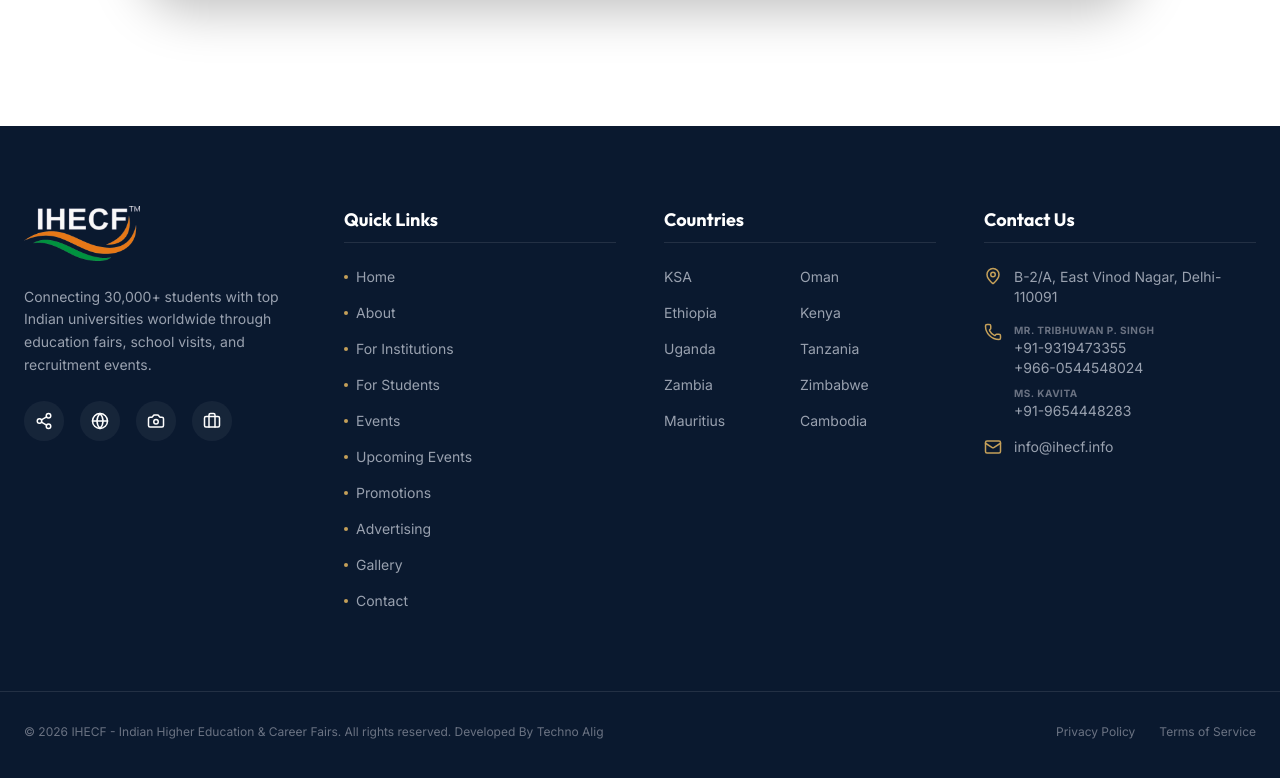
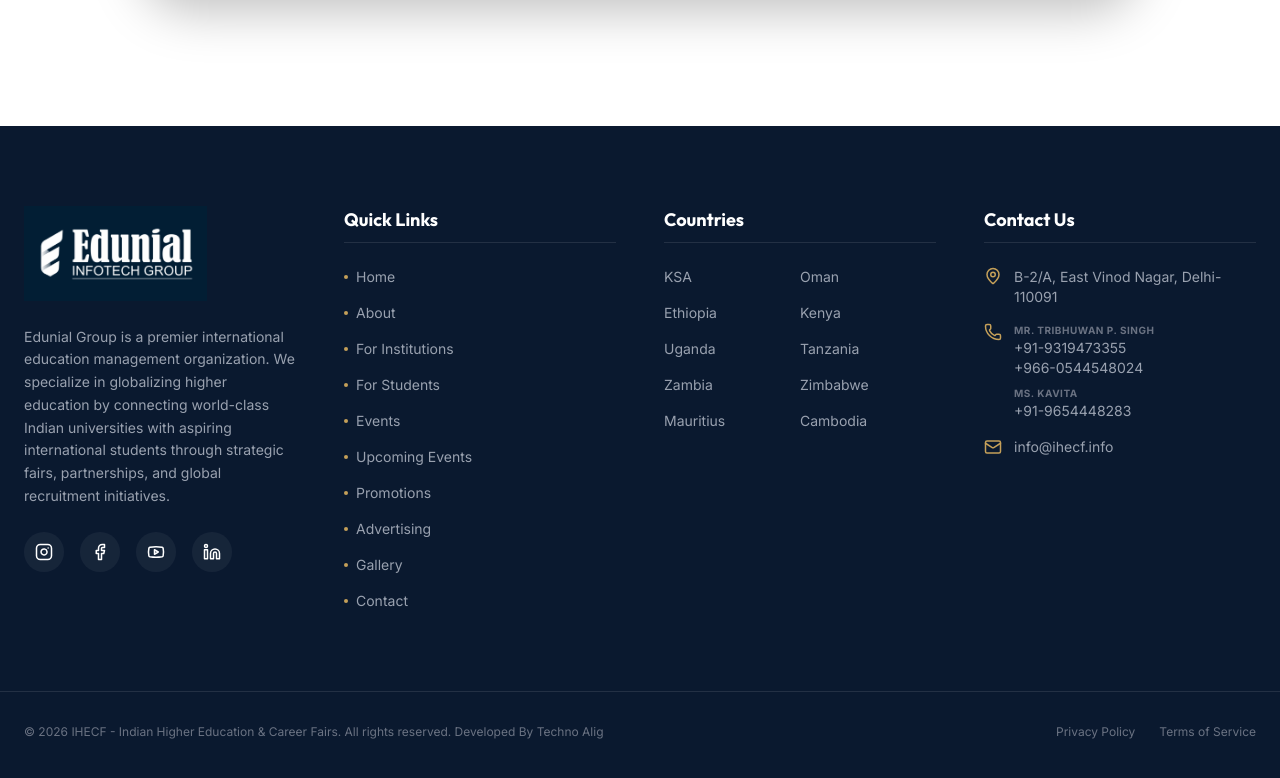
Before and after one commit to samadaktu/ihecf, a React (Vite) app: page /advertising-sponsorship in a window 1280 px wide. Shown: the part 3446-4224 px from the top of the page. Built offline with nearby package versions, Linux system fonts and the light colour scheme.

Commit message:
feat: update footer logo size and link, fix social media icons with inline SVGs, and update region card images

```diff
--- a/src/components/Footer.jsx
+++ b/src/components/Footer.jsx
@@ -1,6 +1,6 @@
 import { Link } from 'react-router-dom';
 import { countries } from '../utils/data';
-import { Share2, Globe, Camera, Briefcase, Mail, Phone, MapPin } from 'lucide-react';
+import { Mail, Phone, MapPin } from 'lucide-react';
 
 const Footer = () => {
   return (
@@ -8,17 +8,25 @@ const Footer = () => {
       <div className="max-w-7xl mx-auto px-6 grid grid-cols-1 md:grid-cols-2 lg:grid-cols-4 gap-12">
         {/* Company Info */}
         <div className="space-y-6">
-          <Link to="/" onClick={() => window.scrollTo(0, 0)} className="flex items-center gap-3 hover:opacity-80 transition-opacity">
-            <img src="/logo.png" alt="IHECF Logo" className="h-12 md:h-14 w-auto object-contain" />
-          </Link>
+          <a href="https://ihecf.info" className="flex items-center gap-3 hover:opacity-80 transition-opacity">
+            <img src="/logo-edunial-group.jpeg" alt="Edunial Group Logo" className="h-20 md:h-24 w-auto object-contain" />
+          </a>
           <p className="text-gray-400 text-sm leading-relaxed">
-            Connecting 30,000+ students with top Indian universities worldwide through education fairs, school visits, and recruitment events.
+            Edunial Group is a premier international education management organization. We specialize in globalizing higher education by connecting world-class Indian universities with aspiring international students through strategic fairs, partnerships, and global recruitment initiatives.
           </p>
           <div className="flex gap-4">
-            <a href="#" className="w-10 h-10 rounded-full bg-white/5 flex items-center justify-center hover:bg-secondary transition-colors"><Share2 size={18} /></a>
-            <a href="#" className="w-10 h-10 rounded-full bg-white/5 flex items-center justify-center hover:bg-secondary transition-colors"><Globe size={18} /></a>
-            <a href="#" className="w-10 h-10 rounded-full bg-white/5 flex items-center justify-center hover:bg-secondary transition-colors"><Camera size={18} /></a>
-            <a href="#" className="w-10 h-10 rounded-full bg-white/5 flex items-center justify-center hover:bg-secondary transition-colors"><Briefcase size={18} /></a>
+            <a href="#" className="w-10 h-10 rounded-full bg-white/5 flex items-center justify-center hover:bg-secondary transition-colors">
+              <svg xmlns="http://www.w3.org/2000/svg" width="18" height="18" viewBox="0 0 24 24" fill="none" stroke="currentColor" strokeWidth="2" strokeLinecap="round" strokeLinejoin="round"><rect width="20" height="20" x="2" y="2" rx="5" ry="5"/><path d="M16 11.37A4 4 0 1 1 12.63 8 4 4 0 0 1 16 11.37z"/><line x1="17.5" x2="17.51" y1="6.5" y2="6.5"/></svg>
+            </a>
+            <a href="#" className="w-10 h-10 rounded-full bg-white/5 flex items-center justify-center hover:bg-secondary transition-colors">
+              <svg xmlns="http://www.w3.org/2000/svg" width="18" height="18" viewBox="0 0 24 24" fill="none" stroke="currentColor" strokeWidth="2" strokeLinecap="round" strokeLinejoin="round"><path d="M18 2h-3a5 5 0 0 0-5 5v3H7v4h3v8h4v-8h3l1-4h-4V7a1 1 0 0 1 1-1h3z"/></svg>
+            </a>
+            <a href="#" className="w-10 h-10 rounded-full bg-white/5 flex items-center justify-center hover:bg-secondary transition-colors">
+              <svg xmlns="http://www.w3.org/2000/svg" width="18" height="18" viewBox="0 0 24 24" fill="none" stroke="currentColor" strokeWidth="2" strokeLinecap="round" strokeLinejoin="round"><path d="M2.5 17a24.12 24.12 0 0 1 0-10 2 2 0 0 1 1.4-1.4 49.56 49.56 0 0 1 16.2 0A2 2 0 0 1 21.5 7a24.12 24.12 0 0 1 0 10 2 2 0 0 1-1.4 1.4 49.55 49.55 0 0 1-16.2 0A2 2 0 0 1 2.5 17z"/><path d="m10 15 5-3-5-3z"/></svg>
+            </a>
+            <a href="#" className="w-10 h-10 rounded-full bg-white/5 flex items-center justify-center hover:bg-secondary transition-colors">
+              <svg xmlns="http://www.w3.org/2000/svg" width="18" height="18" viewBox="0 0 24 24" fill="none" stroke="currentColor" strokeWidth="2" strokeLinecap="round" strokeLinejoin="round"><path d="M16 8a6 6 0 0 1 6 6v7h-4v-7a2 2 0 0 0-2-2 2 2 0 0 0-2 2v7h-4v-7a6 6 0 0 1 6-6z"/><rect width="4" height="12" x="2" y="9"/><circle cx="4" cy="4" r="2"/></svg>
+            </a>
           </div>
         </div>
 
--- a/src/pages/About.jsx
+++ b/src/pages/About.jsx
@@ -10,10 +10,10 @@ const About = () => {
   ];
 
   const timeline = [
-    { year: "2012", title: "Inception", desc: "Started as a small consultancy focused on Indian student mobility." },
+    { year: "2014", title: "Inception", desc: "Started as a small consultancy focused on Indian student mobility." },
     { year: "2015", title: "Middle East Expansion", desc: "Launched our first major fairs across key Middle Eastern hubs." },
     { year: "2018", title: "African Footprint", desc: "Established strong ties with schools across the African continent." },
-    { year: "2023", title: "Global Network", desc: "Connecting 30,000+ students across 20+ countries annually." }
+    { year: "2026", title: "Global Network", desc: "Connecting 1,00,000+ students across 20+ countries annually." }
   ];
 
   const globalPresence = [
--- a/src/pages/ForInstitutions.jsx
+++ b/src/pages/ForInstitutions.jsx
@@ -27,7 +27,7 @@ const ForInstitutions = () => {
   };
 
   const stats = [
-    { label: 'Exhibiting Schools', value: '200+', icon: <GraduationCap size={20} /> },
+    { label: 'Exhibiting Schools', value: '500+', icon: <GraduationCap size={20} /> },
     { label: 'Global Markets', value: '20+', icon: <Globe size={20} /> },
     { label: 'Recruitment Success', value: '98%', icon: <ShieldCheck size={20} /> },
   ];
--- a/src/pages/Home.jsx
+++ b/src/pages/Home.jsx
@@ -362,9 +362,9 @@ const Home = () => {
             {/* First row: 3 columns */}
             <div className="grid grid-cols-1 sm:grid-cols-2 lg:grid-cols-3 gap-6 md:gap-8">
               {[
-                { name: 'Middle East', queryRegion: 'Middle East', desc: 'The hub of premium student mobility including KSA, Oman, and UAE.', img: '/ksa_education_event.png', count: '8 Countries' },
-                { name: 'Africa', queryRegion: 'Africa', desc: 'The fastest growing youth population across Kenya, Ethiopia, and Tanzania.', img: '/kenya_education_event.png', count: '10 Countries' },
-                { name: 'Southeast Asia', queryRegion: 'South East Asia', desc: 'Emerging academic powerhouses including Vietnam and Thailand.', img: '/vietnam_education_event.png', count: '5 Countries' }
+                { name: 'Middle East', queryRegion: 'Middle East', desc: 'The hub of premium student mobility including KSA, Oman, and UAE.', img: 'https://edunialgroup.com/wp-content/uploads/2026/06/middle-east-scaled.webp', count: '8 Countries' },
+                { name: 'Africa', queryRegion: 'Africa', desc: 'The fastest growing youth population across Kenya, Ethiopia, and Tanzania.', img: 'https://edunialgroup.com/wp-content/uploads/2026/06/africa.webp', count: '10 Countries' },
+                { name: 'Southeast Asia', queryRegion: 'South East Asia', desc: 'Emerging academic powerhouses including Vietnam and Thailand.', img: 'https://edunialgroup.com/wp-content/uploads/2026/06/south-asia.webp', count: '5 Countries' }
               ].map((region, i) => (
                 <motion.div
                   key={i}
@@ -391,8 +391,8 @@ const Home = () => {
             {/* Second row: 2 columns, centered on desktop */}
             <div className="grid grid-cols-1 sm:grid-cols-2 gap-6 md:gap-8 max-w-4xl mx-auto">
               {[
-                { name: 'SAARC', queryRegion: 'SAARC', desc: 'Key recruitment hubs in South Asia including Nepal, Bangladesh, and Sri Lanka.', img: '/saarc_education_event.png', count: '3 Countries' },
-                { name: 'Central Asia', queryRegion: 'Central Asia', desc: 'Rapidly emerging markets in Central Asia, featuring Uzbekistan and Kazakhstan.', img: '/central_asia_education_event.png', count: '2 Countries' }
+                { name: 'SAARC', queryRegion: 'SAARC', desc: 'Key recruitment hubs in South Asia including Nepal, Bangladesh, and Sri Lanka.', img: 'https://edunialgroup.com/wp-content/uploads/2026/06/saarc.webp', count: '3 Countries' },
+                { name: 'Central Asia', queryRegion: 'Central Asia', desc: 'Rapidly emerging markets in Central Asia, featuring Uzbekistan and Kazakhstan.', img: 'https://edunialgroup.com/wp-content/uploads/2026/06/central-asia-scaled.webp', count: '2 Countries' }
               ].map((region, i) => (
                 <motion.div
                   key={i}
```
Also changed, not shown: public/logo-edunial-group.jpeg (added).
